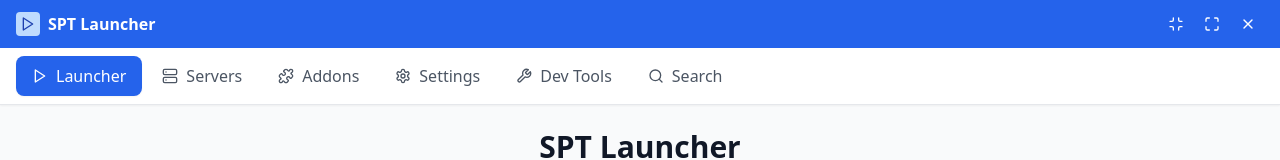
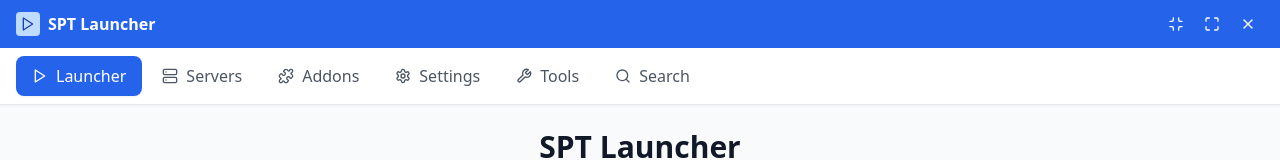
Before and after one commit to bblair321/spt-launcher, a React (Vite) app: page / in a window 1280 px wide. Shown: the top 160 px of the page. Built offline with nearby package versions, Linux system fonts and the light colour scheme.

Commit message:
tweaked the UI and add custom icon for installer

```diff
--- a/electron/main.js
+++ b/electron/main.js
@@ -57,7 +57,7 @@ function createWindow() {
       enableRemoteModule: false,
       preload: path.join(__dirname, "preload.js"),
     },
-    icon: path.join(__dirname, "../public/icon.ico"),
+    icon: path.join(__dirname, "..", "public", "icon.png"),
     titleBarStyle: "hidden",
     frame: false,
     resizable: true,
--- a/package.json
+++ b/package.json
@@ -42,9 +42,10 @@
   "build": {
     "appId": "com.sptlauncher.app",
     "productName": "SPT Launcher",
+    "icon": "public/icon.png",
     "directories": {
       "output": "dist-electron",
-      "buildResources": "build"
+      "buildResources": "public"
     },
     "publish": {
       "provider": "github",
--- a/src/constants/index.js
+++ b/src/constants/index.js
@@ -49,6 +49,6 @@ export const TABS = [
   { id: "servers", name: "Servers", icon: "Server" },
   { id: "addons", name: "Addons", icon: "Puzzle" },
   { id: "settings", name: "Settings", icon: "Settings" },
-  { id: "devtools", name: "Dev Tools", icon: "Wrench" },
+  { id: "devtools", name: "Tools", icon: "Wrench" },
   { id: "search", name: "Search", icon: "Search" },
 ];
```
Also changed, not shown: 1 other file (tests, documents, lock files or other folders).
